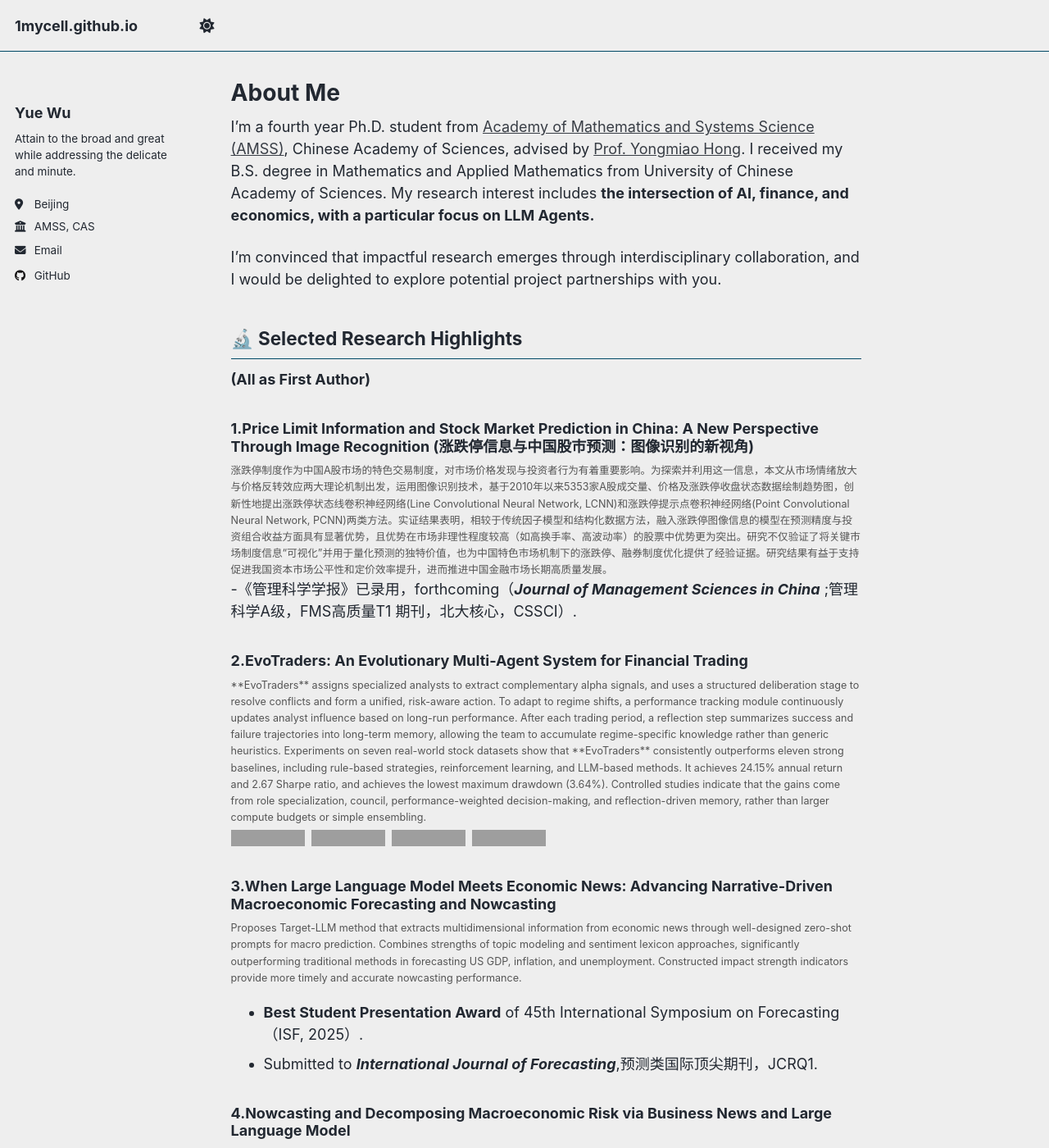
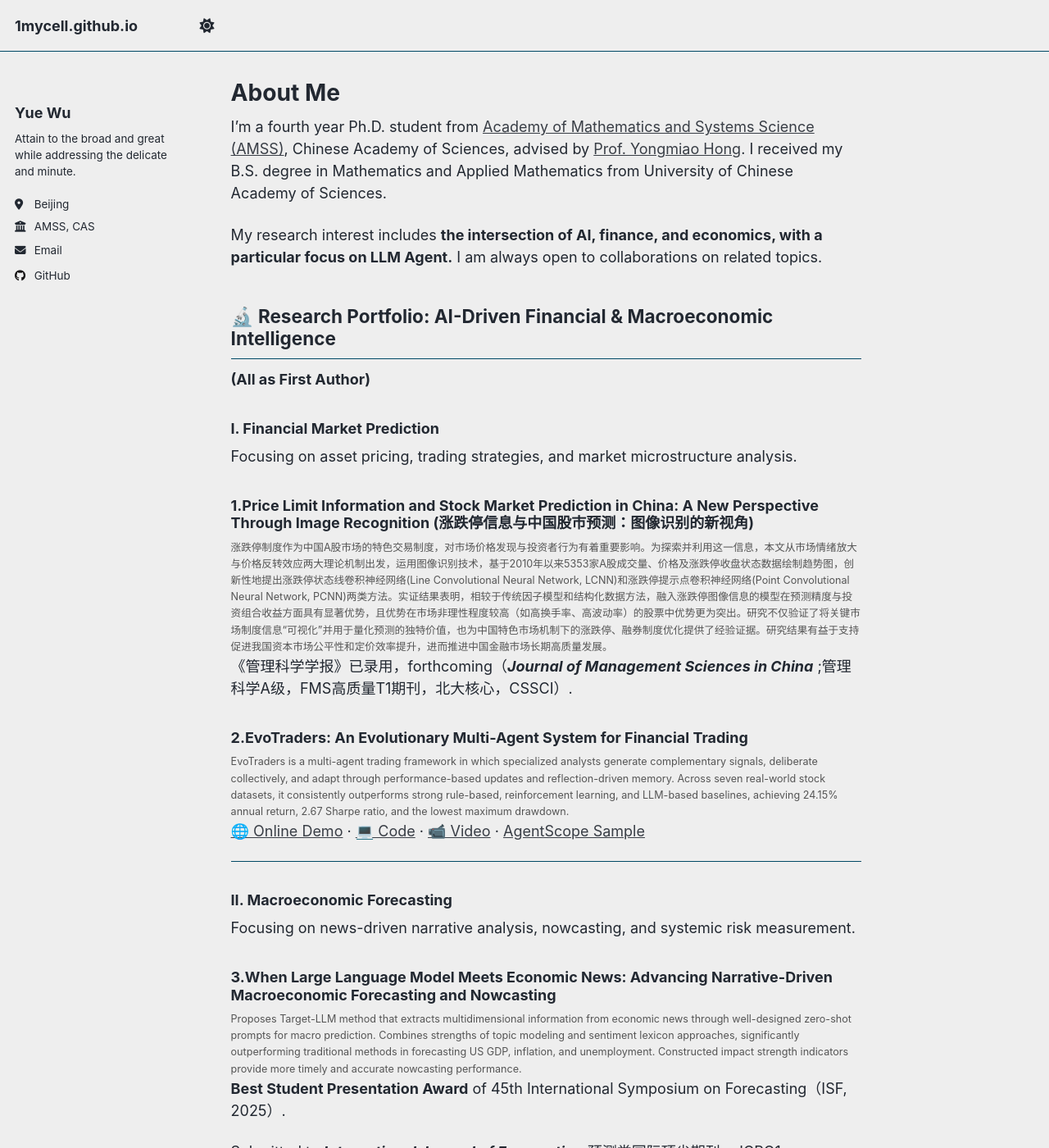
Before and after one commit to 1mycell/1mycell.github.io, a Jekyll site: the page built from _pages/about.md, in a window 1280 px wide and 1400 px high. Shown: the whole window at 82% size. Built offline with Jekyll 4.4.1, drawn with Linux system fonts in a browser that asks for light colours; a script that is not in the unit is left out; some of the changed text lies outside the part shown; grey boxes are pictures that could not be loaded.

Commit message:
Revise research portfolio

```diff
--- a/_pages/about.md
+++ b/_pages/about.md
@@ -7,13 +7,17 @@ redirect_from:
   - /about.html
 ---
 
-I'm a fourth year Ph.D. student from [Academy of Mathematics and Systems Science (AMSS)](http://english.amss.cas.cn), Chinese Academy of Sciences, advised by [Prof. Yongmiao Hong](https://people.ucas.edu.cn/~ymhong?language=en). I received my B.S. degree in Mathematics and Applied Mathematics from University of Chinese Academy of Sciences. My research interest includes **the intersection of AI, finance, and economics, with a particular focus on LLM Agents.**
+I'm a fourth year Ph.D. student from [Academy of Mathematics and Systems Science (AMSS)](http://english.amss.cas.cn), Chinese Academy of Sciences, advised by [Prof. Yongmiao Hong](https://people.ucas.edu.cn/~ymhong?language=en). I received my B.S. degree in Mathematics and Applied Mathematics from University of Chinese Academy of Sciences.
 
-I’m convinced that impactful research emerges through interdisciplinary collaboration, and I would be delighted to explore potential project partnerships with you.
+My research interest includes **the intersection of AI, finance, and economics, with a particular focus on LLM Agent.** I am always open to collaborations on related topics.
 
 
-## 🔬 Selected Research Highlights
+## 🔬 Research Portfolio: AI-Driven Financial & Macroeconomic Intelligence
 **(All as First Author)**
+
+### I. Financial Market Prediction
+
+Focusing on asset pricing, trading strategies, and market microstructure analysis.
 
 ### 1.Price Limit Information and Stock Market Prediction in China: A New Perspective Through Image Recognition (涨跌停信息与中国股市预测：图像识别的新视角)
 
@@ -21,22 +25,21 @@ I’m convinced that impactful research emerges through interdisciplinary collab
 涨跌停制度作为中国A股市场的特色交易制度，对市场价格发现与投资者行为有着重要影响。为探索并利用这一信息，本文从市场情绪放大与价格反转效应两大理论机制出发，运用图像识别技术，基于2010年以来5353家A股成交量、价格及涨跌停收盘状态数据绘制趋势图，创新性地提出涨跌停状态线卷积神经网络(Line Convolutional Neural Network, LCNN)和涨跌停提示点卷积神经网络(Point Convolutional Neural Network, PCNN)两类方法。实证结果表明，相较于传统因子模型和结构化数据方法，融入涨跌停图像信息的模型在预测精度与投资组合收益方面具有显著优势，且优势在市场非理性程度较高（如高换手率、高波动率）的股票中优势更为突出。研究不仅验证了将关键市场制度信息“可视化”并用于量化预测的独特价值，也为中国特色市场机制下的涨跌停、融券制度优化提供了经验证据。研究结果有益于支持促进我国资本市场公平性和定价效率提升，进而推进中国金融市场长期高质量发展。
 </div>
 
--《管理科学学报》已录用，forthcoming（_**Journal of Management Sciences in China**_ ;管理科学A级，FMS高质量T1 期刊，北大核心，CSSCI）.
+《管理科学学报》已录用，forthcoming（_**Journal of Management Sciences in China**_ ;管理科学A级，FMS高质量T1期刊，北大核心，CSSCI）.
 
 ### 2.EvoTraders: An Evolutionary Multi-Agent System for Financial Trading
 
 <div style="font-size: 0.70em; line-height: 1.6; color: #555;">
-**EvoTraders** assigns specialized analysts to extract complementary alpha signals, and uses a structured deliberation stage to resolve conflicts and form a unified, risk-aware action. To adapt to regime shifts, a performance tracking module continuously updates analyst influence based on long-run performance. After each trading period, a reflection step summarizes success and failure trajectories into long-term memory, allowing the team to accumulate regime-specific knowledge rather than generic heuristics. Experiments on seven real-world stock datasets show that **EvoTraders** consistently outperforms eleven strong baselines, including rule-based strategies, reinforcement learning, and LLM-based methods. It achieves 24.15% annual return and 2.67 Sharpe ratio, and achieves the lowest maximum drawdown (3.64%). Controlled studies indicate that the gains come from role specialization, council, performance-weighted decision-making, and reflection-driven memory, rather than larger compute budgets or simple ensembling.
+EvoTraders is a multi-agent trading framework in which specialized analysts generate complementary signals, deliberate collectively, and adapt through performance-based updates and reflection-driven memory. Across seven real-world stock datasets, it consistently outperforms strong rule-based, reinforcement learning, and LLM-based baselines, achieving 24.15% annual return, 2.67 Sharpe ratio, and the lowest maximum drawdown.
 </div>
 
-<div style="display: flex; gap: 8px; flex-wrap: wrap;">
-  <a href="http://trading.evoagents.cn" target="_blank"><img src="https://img.shields.io/badge/Online%20Demo-32CD32?style=for-the-badge&logo=google-chrome&logoColor=white"></a>
-  <a href="https://github.com/agentscope-ai/agentscope-samples/tree/main/evotraders" target="_blank"><img src="https://img.shields.io/badge/Source%20Code-000000?style=for-the-badge&logo=github&logoColor=white"></a>
-  <a href="https://www.bilibili.com/video/BV1p4BYBtE5Z/" target="_blank"><img src="https://img.shields.io/badge/Video%20Demo-00A1D6?style=for-the-badge&logo=bilibili&logoColor=white"></a>
-  <a href="https://mp.weixin.qq.com/s/9MapD3Hs_f9W7AlDkZGCKA" target="_blank"><img src="https://img.shields.io/badge/AgentScope%20Samples-FF6600?style=for-the-badge&logo=wechat&logoColor=white"></a>
-</div>
+[🌐 Online Demo](http://trading.evoagents.c) · [💻 Code](https://github.com/agentscope-ai/agentscope-samples/tree/main/evotraders) · [📹 Video](https://www.bilibili.com/video/BV1p4BYBtE5Z/) · [AgentScope Sample](https://mp.weixin.qq.com/s/9MapD3Hs_f9W7AlDkZGCKA)
 
+---
 
+### II. Macroeconomic Forecasting
+
+Focusing on news-driven narrative analysis, nowcasting, and systemic risk measurement.
 
 ### 3.When Large Language Model Meets Economic News: Advancing Narrative-Driven Macroeconomic Forecasting and Nowcasting
 
@@ -44,20 +47,21 @@ I’m convinced that impactful research emerges through interdisciplinary collab
 Proposes Target-LLM method that extracts multidimensional information from economic news through well-designed zero-shot prompts for macro prediction. Combines strengths of topic modeling and sentiment lexicon approaches, significantly outperforming traditional methods in forecasting US GDP, inflation, and unemployment. Constructed impact strength indicators provide more timely and accurate nowcasting performance.
 </div>
 
-- **Best Student Presentation Award** of 45th International Symposium on Forecasting（ISF, 2025）.
-- Submitted to _**International Journal of Forecasting**_,预测类国际顶尖期刊，JCRQ1.
+**Best Student Presentation Award** of 45th International Symposium on Forecasting（ISF, 2025）.
+
+Submitted to _**International Journal of Forecasting**_,预测类国际顶尖期刊，JCRQ1.
 
 ### 4.Nowcasting and Decomposing Macroeconomic Risk via Business News and Large Language Model
 <div style="font-size: 0.70em; line-height: 1.6; color: #555;">
 Introduces Risk-LLM framework that extracts high-frequency signals from economic news via zero-shot learning, embedded in the Growth-at-Risk model for macroeconomic risk measurement and decomposition. Substantially outperforms sentiment-dictionary benchmarks, especially during volatile periods, and more effectively identifies indirect effects in news. Fully replicable and adaptable to future LLM advances.
 </div>
 
-- **The Australasian Econometric Conference of the Association of Econometricians Conference**, 2025 (Sydney, Australia).
+The Australasian Econometric Conference of the Association of Econometricians Conference, 2025 (Sydney, Australia).
 
 ## 🎓 Education
 
 **Ph.D.**  (2022-2027， Advisor: [Prof. Yongmiao Hong](https://people.ucas.edu.cn/~ymhong?language=en))
-**Academy of Mathematics and Systems Science, Chinese Academy of Sciences**
+*Academy of Mathematics and Systems Science, Chinese Academy of Sciences*
 
 **B.S. in Mathematics and Applied Mathematics** (2018-2022)
 *University of Chinese Academy of Sciences*
```
